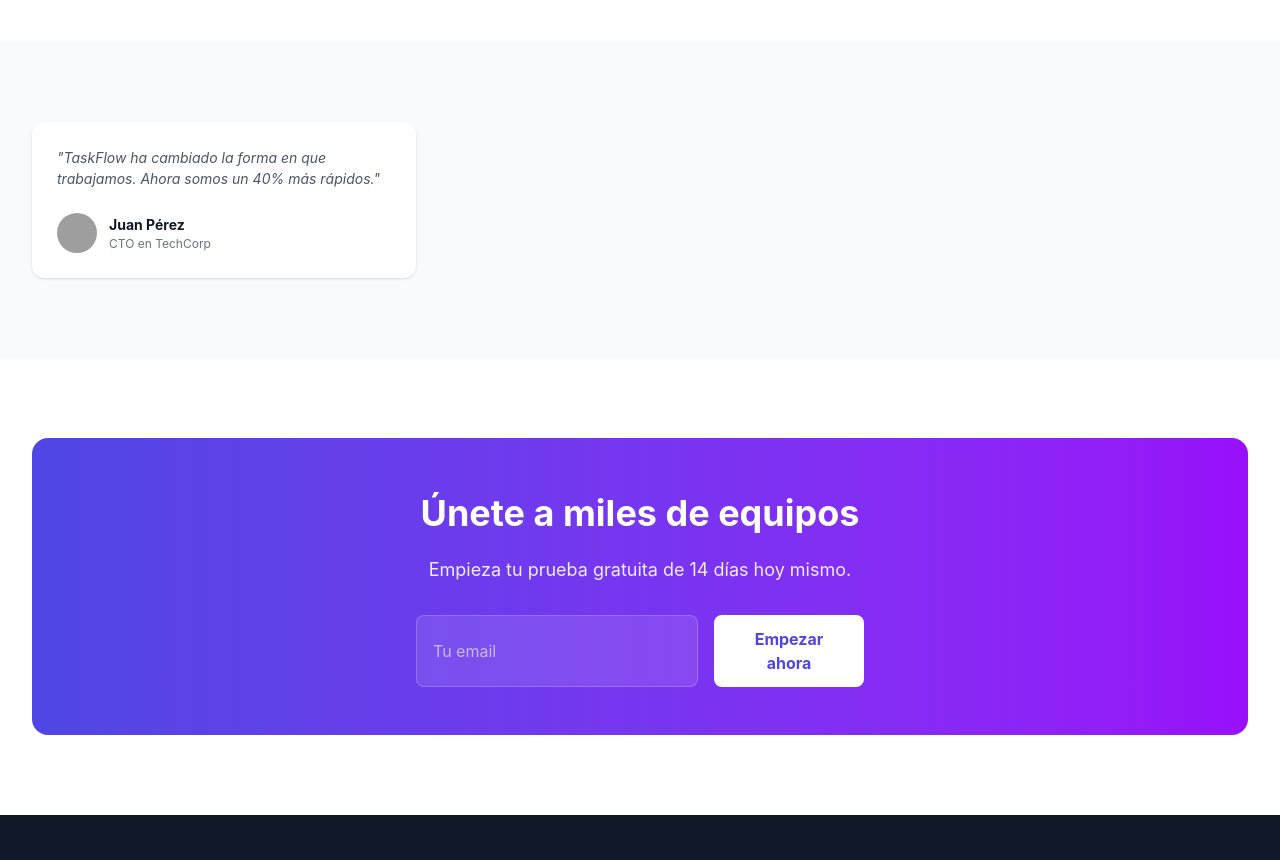
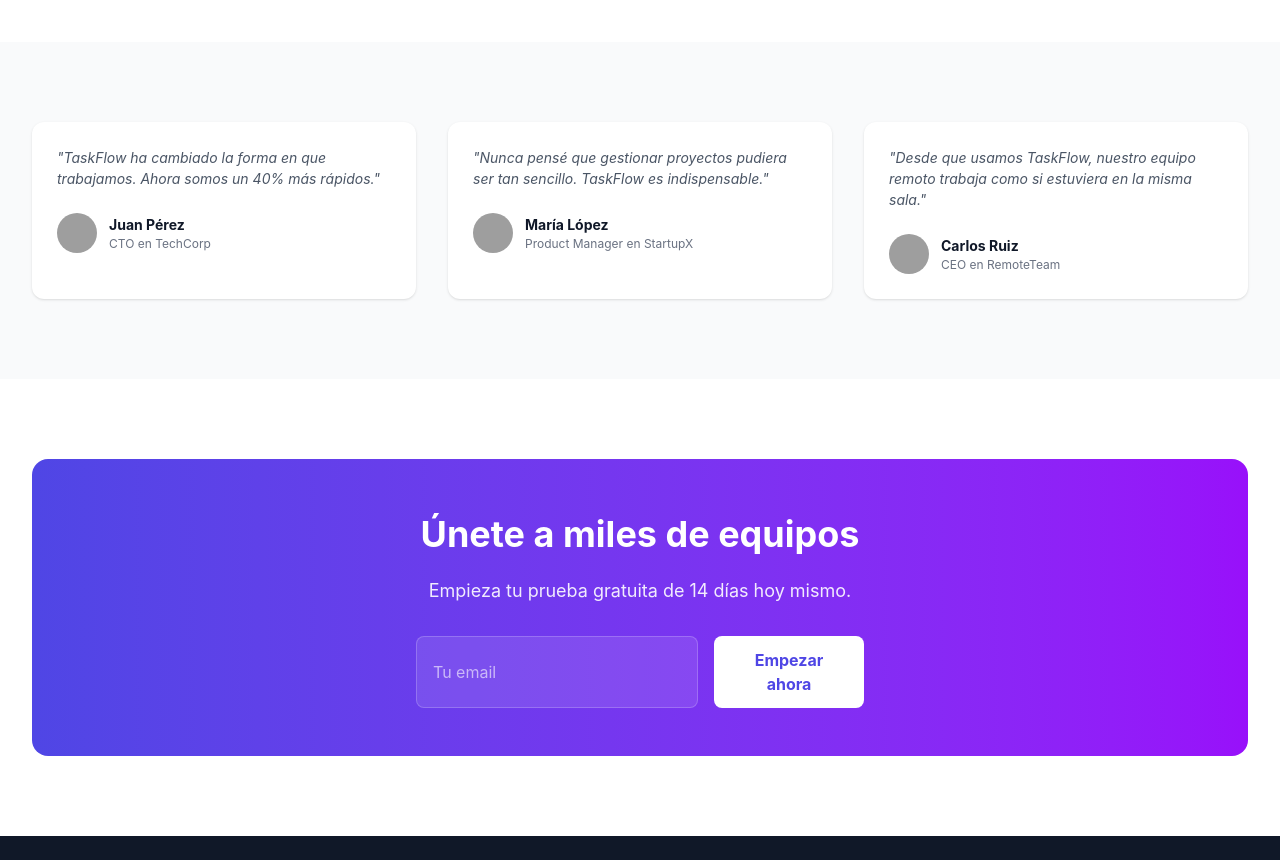
Before and after one commit to beapdp/proyecto-desarrollo-interfaces, a website built with Vite: page index.html in a window 1280 px wide. Shown: the part 1600-2460 px from the top of the page. Built offline with nearby package versions, Linux system fonts and the light colour scheme; grey boxes are pictures that could not be loaded.

Commit message:
revisión tarjetas que faltaban

```diff
--- a/index.html
+++ b/index.html
@@ -205,6 +205,28 @@
             </div>
           </div>
         </div>
+        <div
+          class="bg-white dark:bg-gray-800 p-6 rounded-[12px] shadow-sm hover:shadow-md transition-all duration-300 border border-transparent dark:border-gray-700">
+          <p class="text-[0.875rem] text-gray-600 dark:text-gray-300 italic mb-6">"Nunca pensé que gestionar proyectos pudiera ser tan sencillo. TaskFlow es indispensable."</p>
+          <div class="flex items-center gap-[12px]">
+            <img src="https://i.pravatar.cc/40?img=5" class="w-10 h-10 rounded-full" alt="Avatar">
+            <div>
+              <p class="text-[0.875rem] font-bold text-gray-900 dark:text-white">María López</p>
+              <p class="text-[0.75rem] text-gray-500 dark:text-gray-400">Product Manager en StartupX</p>
+            </div>
+          </div>
+        </div>
+        <div
+          class="bg-white dark:bg-gray-800 p-6 rounded-[12px] shadow-sm hover:shadow-md transition-all duration-300 border border-transparent dark:border-gray-700">
+          <p class="text-[0.875rem] text-gray-600 dark:text-gray-300 italic mb-6">"Desde que usamos TaskFlow, nuestro equipo remoto trabaja como si estuviera en la misma sala."</p>
+          <div class="flex items-center gap-[12px]">
+            <img src="https://i.pravatar.cc/40?img=12" class="w-10 h-10 rounded-full" alt="Avatar">
+            <div>
+              <p class="text-[0.875rem] font-bold text-gray-900 dark:text-white">Carlos Ruiz</p>
+              <p class="text-[0.75rem] text-gray-500 dark:text-gray-400">CEO en RemoteTeam</p>
+            </div>
+          </div>
+        </div>
       </div>
     </section>
 
```
